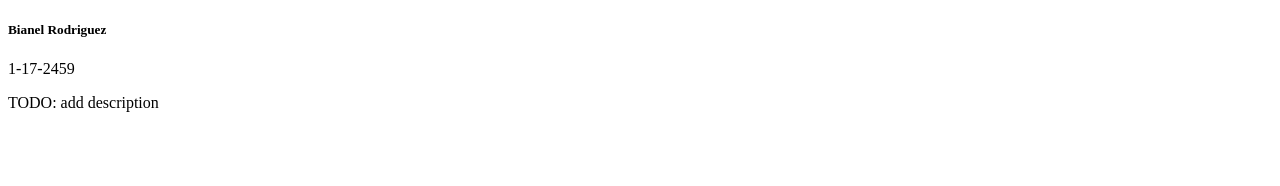
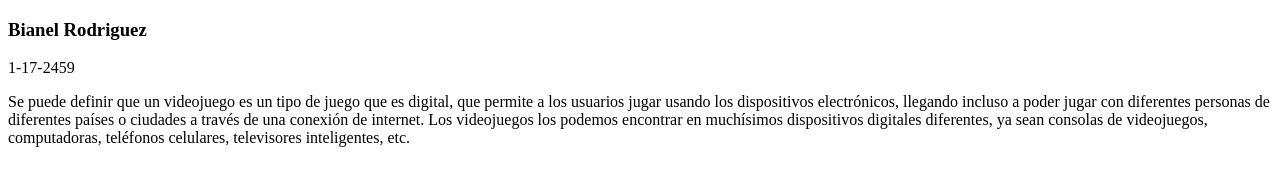
Before and after one commit to bianel11/tarea-videojuegos, a plain HTML site: page index.html in a window 1280 px wide. Drawn offline with Linux system fonts and the light colour scheme.

Commit message:
Add description

```diff
--- a/index.html
+++ b/index.html
@@ -7,10 +7,16 @@
     <title>Tarea videojuegos</title>
   </head>
   <body>
-    <h5>Bianel Rodriguez</h5>
+    <h3>Bianel Rodriguez</h3>
     <p>1-17-2459</p>
     <p>
-        TODO: add description
+      Se puede definir que un videojuego es un tipo de juego que es digital, que
+      permite a los usuarios jugar usando los dispositivos electrónicos,
+      llegando incluso a poder jugar con diferentes personas de diferentes
+      países o ciudades a través de una conexión de internet. Los videojuegos
+      los podemos encontrar en muchísimos dispositivos digitales diferentes, ya
+      sean consolas de videojuegos, computadoras, teléfonos celulares,
+      televisores inteligentes, etc.
     </p>
   </body>
 </html>
```
